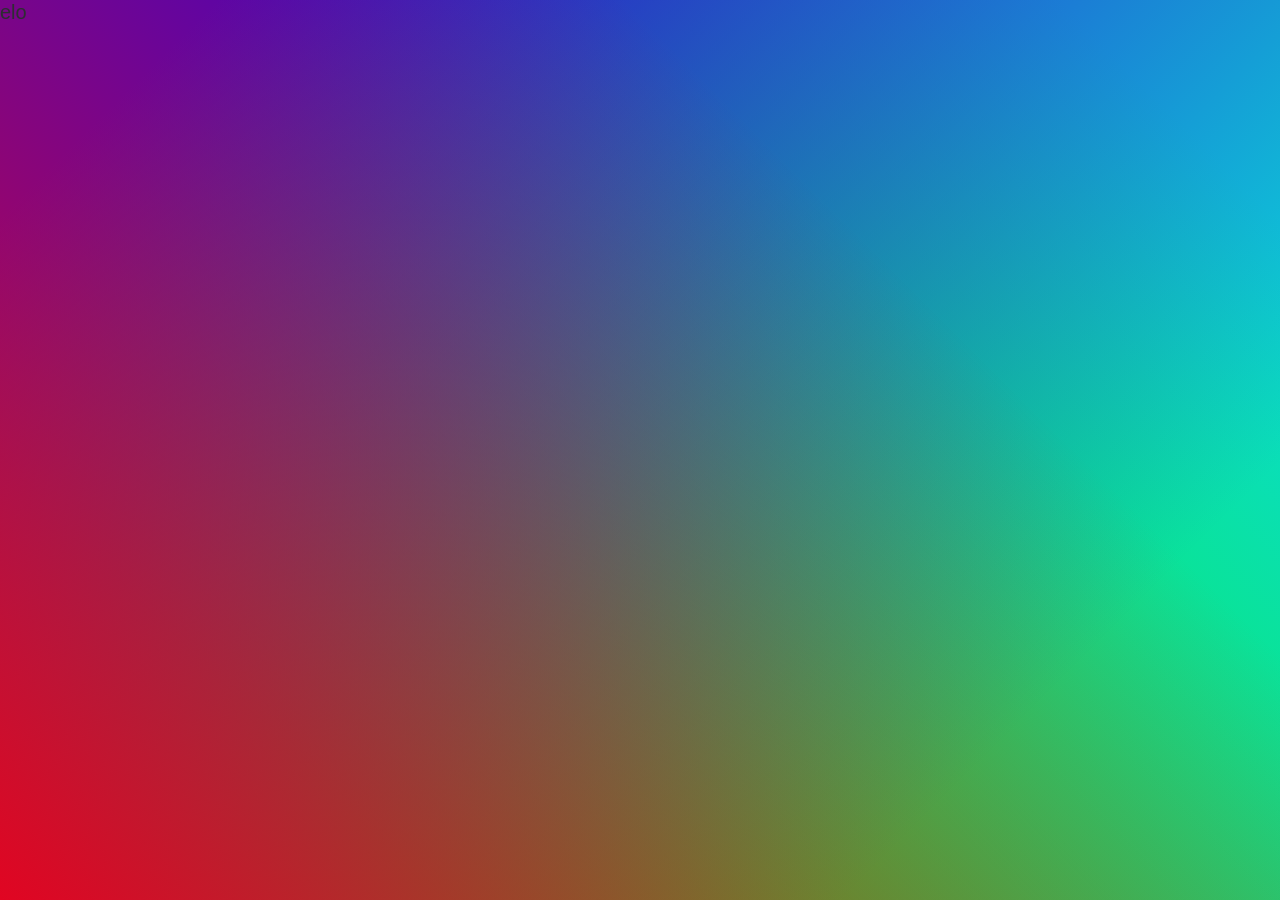
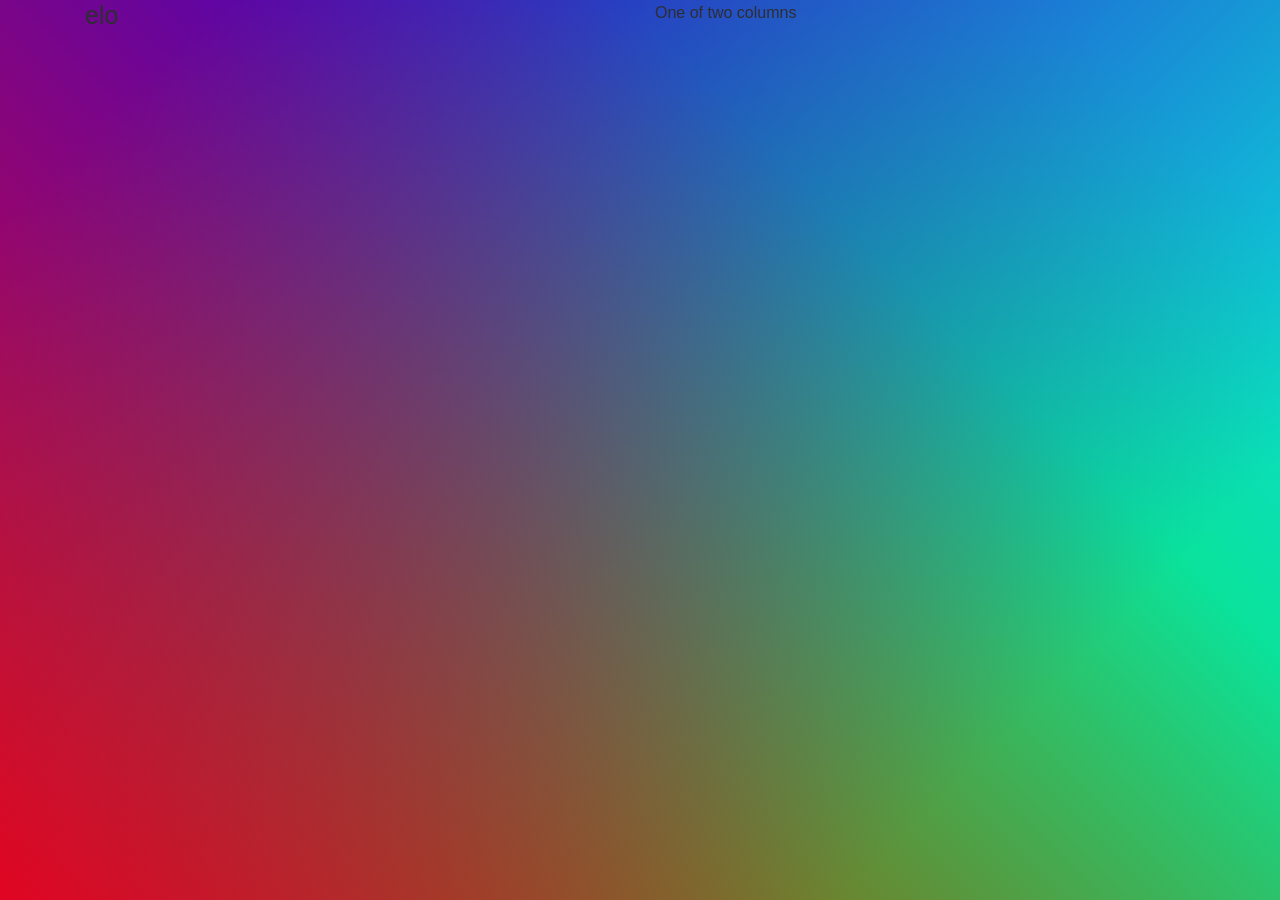
Before and after one commit to OziOcb/wwc_forms, a Jekyll site: the page built from index.html, in a window 1280 px wide. Built offline with Jekyll 4.4.1, drawn with Linux system fonts in a browser that asks for light colours; some web fonts are replaced.

Commit message:
Move content of main.pug file to the index.html and remove main.pug

```diff
--- a/_includes/main.html
+++ /dev/null
@@ -1 +0,0 @@
-<h2>elo</h2>
--- /dev/null
+++ b/_includes/register-form.html
@@ -0,0 +1 @@
+<h1>elo</h1>
--- a/_pug/main.pug
+++ /dev/null
@@ -1 +0,0 @@
-h2 elo
--- /dev/null
+++ b/_pug/register-form.pug
@@ -0,0 +1 @@
+h1 elo
--- a/assets/css/2-base/_vars.sass
+++ b/assets/css/2-base/_vars.sass
@@ -1,7 +1,7 @@
 $primary-color: #F6C
 $text-color: #2E2D33
 $accent-color: #BD5248
-$bg-color: #F6F6F8
+$bg-color: linear-gradient(45deg, rgba(225,5,34,1) 0%, rgba(225,5,34,0) 70%), linear-gradient(135deg, rgba(49,5,209,1) 10%, rgba(49,5,209,0) 80%), linear-gradient(225deg, rgba(10,219,216,1) 10%, rgba(10,219,216,0) 80%), linear-gradient(315deg, rgba(9,245,5,1) 100%, rgba(9,245,5,0) 70%)
 $link-color: $accent-color
 $selection-color: #FFF498
 
--- a/assets/css/4-sections/_main.sass
+++ /dev/null
@@ -1,2 +0,0 @@
-body
-  background: linear-gradient(45deg, rgba(225,5,34,1) 0%, rgba(225,5,34,0) 70%), linear-gradient(135deg, rgba(49,5,209,1) 10%, rgba(49,5,209,0) 80%), linear-gradient(225deg, rgba(10,219,216,1) 10%, rgba(10,219,216,0) 80%), linear-gradient(315deg, rgba(9,245,5,1) 100%, rgba(9,245,5,0) 70%)
--- a/assets/css/main.scss
+++ b/assets/css/main.scss
@@ -67,6 +67,6 @@
 @import "2-base/helper-classes";
 @import "2-base/mixins_and_loops";
 
-@import "4-sections/main";
+@import "4-sections/register-form";
 
 @import "5-layouts/home";
--- a/index.html
+++ b/index.html
@@ -7,4 +7,17 @@ title: OziOcb_Starter | Default Layout
 description: Default Layouts description
 ---
 
-{% include main.html %}
+<div class="container">
+  <div class="row justify-content-around">
+    <div class="col">
+
+      {% include register-form.html %}
+
+    </div>
+    <div class="col">
+
+      One of two columns
+
+    </div>
+  </div>
+</div>
```
Also changed, not shown: assets/css/4-sections/_register-form.sass (added), assets/css/style.css.
